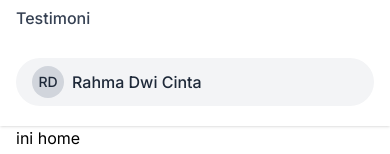
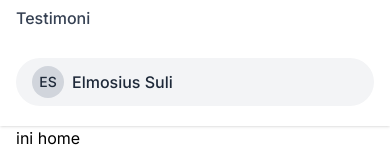
Before and after one commit to Elmosius/EarlyNourish, a Vue app in the folder front-end/: page / in a window 390 px wide. Both pictures are taken after a click on the button 354 px from the left and 32 px from the top of the page. Shown: the part 287-441 px from the top of the page. Built offline with nearby package versions, Linux system fonts and the light colour scheme.

Commit message:
Update Navbar.vue

```diff
--- a/front-end/src/components/Navbar.vue
+++ b/front-end/src/components/Navbar.vue
@@ -81,9 +81,9 @@ const isMenuOpen = ref(false);
               <div
                 class="w-8 h-8 bg-gray-300 rounded-full flex items-center justify-center"
               >
-                <span class="text-sm">RD</span>
+                <span class="text-sm">ES</span>
               </div>
-              <span>Rahma Dwi Cinta</span>
+              <span>Elmosius Suli</span>
             </button>
           </div>
         </nav>
```
